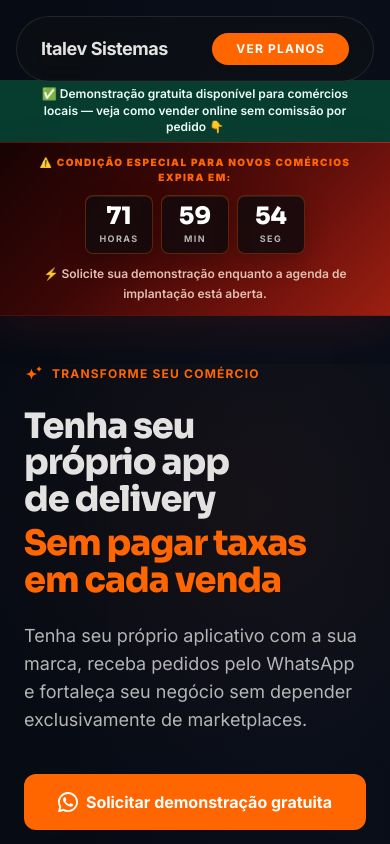
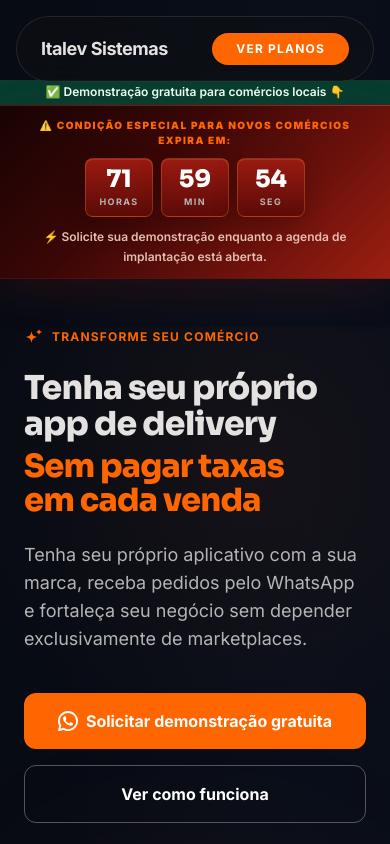
Before and after one commit to alle77fm/paginaitalev, a Next.js app: page / in a window 390 px wide. Shown: the top 844 px of the page. Built offline with nearby package versions, Linux system fonts and the light colour scheme.

Commit message:
Refina faixa promocional e hero mobile

```diff
--- a/app/page.tsx
+++ b/app/page.tsx
@@ -133,12 +133,15 @@ export default function HomePage() {
               </div>
               <h1 className="md:text-display-lg mb-6 text-on-surface">
                 {/* Mobile: layout compacto */}
-                <span className="block md:hidden text-[32px] min-[390px]:text-[35px] leading-[1.04] font-black tracking-[-0.03em]">
-                  <span className="block text-on-surface">Tenha seu</span>
-                  <span className="block text-on-surface">próprio app</span>
-                  <span className="block text-on-surface">de delivery</span>
-                  <span className="block mt-2 text-primary-container">Sem pagar taxas</span>
-                  <span className="block text-primary-container">em cada venda</span>
+                <span className="block md:hidden text-[30px] min-[390px]:text-[33px] leading-[1.08] font-black tracking-[-0.025em]">
+                  <span className="block text-on-surface">Tenha seu próprio</span>
+                  <span className="block text-on-surface">app de delivery</span>
+                  <span className="block mt-2 text-[29px] leading-[1.04] text-primary-container min-[390px]:text-[32px]">
+                    Sem pagar taxas
+                  </span>
+                  <span className="block text-[29px] leading-[1.04] text-primary-container min-[390px]:text-[32px]">
+                    em cada venda
+                  </span>
                 </span>
                 {/* Desktop: layout original */}
                 <span className="hidden md:inline text-balance">
--- a/components/ui/UpsellCountdownBanner.tsx
+++ b/components/ui/UpsellCountdownBanner.tsx
@@ -75,8 +75,11 @@ export default function UpsellCountdownBanner() {
 
   return (
     <aside className="relative z-10 pt-20 md:pt-[88px]" aria-label="Condição especial para novos comércios">
-      <div className="bg-[#063d2f] px-margin-mobile py-1.5 text-center text-[12px] font-semibold leading-snug text-emerald-50 md:text-[13px]">
-        ✅ Demonstração gratuita disponível para comércios locais — veja como vender online sem comissão por pedido 👇
+      <div className="bg-[#063d2f] px-margin-mobile py-1 text-center text-xs font-semibold leading-snug text-emerald-50 sm:py-1.5 sm:text-[13px]">
+        <span className="sm:hidden">✅ Demonstração gratuita para comércios locais 👇</span>
+        <span className="hidden sm:inline">
+          ✅ Demonstração gratuita disponível para comércios locais — veja como vender online sem comissão por pedido 👇
+        </span>
       </div>
 
       <div className="border-y border-red-500/20 bg-[linear-gradient(135deg,#180303_0%,#3a0706_38%,#6f120c_72%,#b32614_115%)] px-margin-mobile py-3 shadow-[0_14px_40px_rgba(179,38,20,0.14)] md:py-4">
@@ -89,7 +92,7 @@ export default function UpsellCountdownBanner() {
             {units.map((unit) => (
               <div
                 key={unit.label}
-                className="min-w-[68px] rounded-lg border border-primary-container/30 bg-[#160b0d]/90 px-2.5 py-2 shadow-[inset_0_1px_0_rgba(255,255,255,0.08),0_8px_24px_rgba(0,0,0,0.22)] sm:min-w-[86px] sm:px-4"
+                className="min-w-[68px] rounded-lg border border-orange-500/35 bg-[linear-gradient(180deg,#9a1a10_0%,#5b0b08_100%)] px-2.5 py-2 shadow-[inset_0_1px_0_rgba(255,255,255,0.1),0_8px_24px_rgba(0,0,0,0.22)] sm:min-w-[86px] sm:px-4"
               >
                 <span className="block font-sora text-2xl font-black leading-none text-white sm:text-3xl">
                   {unit.value}
```
